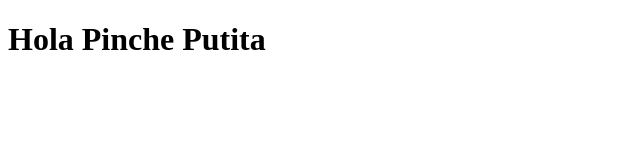
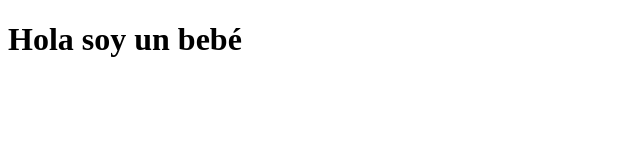
Before and after one commit to aabenlop/git_test, a plain HTML site: page index.html in a window 1280 px wide. Shown: the whole page, without its empty margins (0-640 px from the left). Drawn offline with Linux system fonts and the light colour scheme.

Commit message:
estoy haciendo cambios para ver como funciona

```diff
--- a/index.html
+++ b/index.html
@@ -7,6 +7,6 @@
     <title>Document</title>
 </head>
 <body>
-    <h1>Hola Pinche Putita</h1>
+    <h1>Hola soy un bebé</h1>
 </body>
 </html>
```
